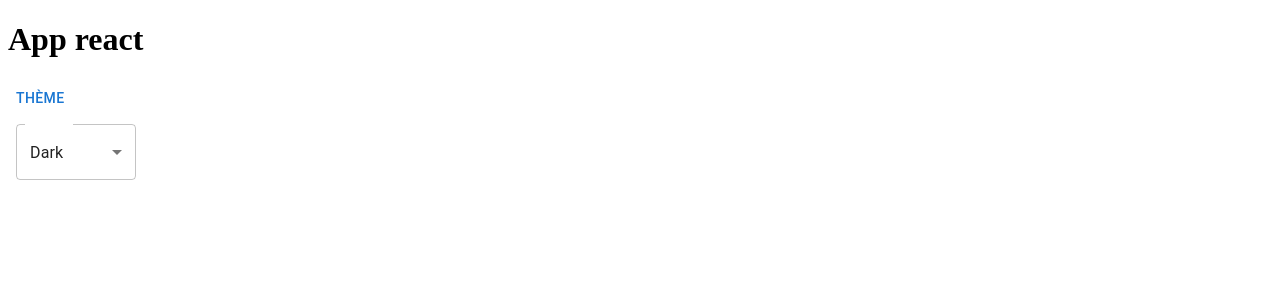
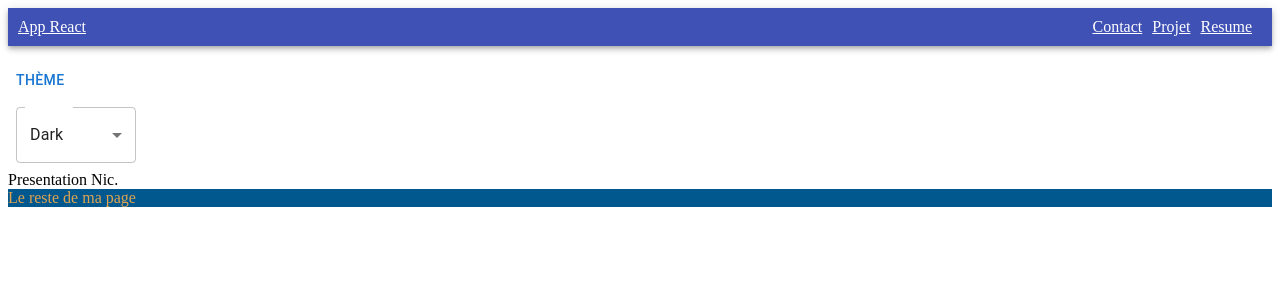
Before and after one commit to Nic376/portfolio, a React (Create React App) app: page / in a window 1280 px wide. Shown: the top 300 px of the page. Built offline with nearby package versions, Linux system fonts and the light colour scheme.

Commit message:
menu et changement de couleur

```diff
--- a/package.json
+++ b/package.json
@@ -14,12 +14,16 @@
     "@types/node": "^12.0.0",
     "@types/react": "^17.0.0",
     "@types/react-dom": "^17.0.0",
+    "@types/react-router-dom": "^5.3.1",
     "react": "^17.0.2",
     "react-dom": "^17.0.2",
     "react-redux": "^7.2.5",
+    "react-router": "^5.2.1",
+    "react-router-dom": "^5.3.0",
     "react-scripts": "4.0.3",
     "redux": "^4.1.1",
     "redux-thunk": "^2.3.0",
+    "reselect": "^4.0.0",
     "typescript": "^4.1.2",
     "web-vitals": "^1.0.1"
   },
--- a/src/App.tsx
+++ b/src/App.tsx
@@ -1,16 +1,29 @@
 import React from 'react';
 import { Provider } from 'react-redux';
+import ThemeBox from './main/components/ThemeBox';
 import ThemeSelect from './main/components/ThemeSelect';
 import configureStore from './main/reducers/configureStore';
+import AppNavigator from './main/navigation/AppNavigator';
+import { BrowserRouter as Router } from 'react-router-dom';
+import Header from './main/navigation/Header'
+
 
 const store = configureStore()
 
 const App = () => {
   return (
     <Provider store={store}>
-      <div className="App">
-        <h1>App react</h1>
-        <ThemeSelect />
+      <div>
+
+        <Router>
+          <Header />
+
+          <ThemeSelect />
+
+          <AppNavigator />
+        </Router>
+
+        <ThemeBox />
       </div>
     </Provider>
   );
--- /dev/null
+++ b/src/Presentation/Presentation.tsx
@@ -0,0 +1,11 @@
+import React from "react"
+
+const PresentationScreen = () => {
+    return (
+        <div>
+            Presentation Nic.
+        </div>
+    )
+}
+
+export default PresentationScreen
--- a/src/main/ThemeActions/themeActions.ts
+++ b/src/main/Theme/actions/themeActions.ts
@@ -1,4 +1,4 @@
-import { SupportedThemes } from "../components/ThemeSelect";
+import { SupportedThemes } from "../../components/ThemeSelect";
 
 export const toggleTheme = (theme: SupportedThemes) => {
      return async (dispatch: Function) => {
--- /dev/null
+++ b/src/main/Theme/selectors/themeSelector.ts
@@ -0,0 +1,6 @@
+import { createSelector } from 'reselect'
+
+const themeSelector = (state: any) => state.theme.theme
+const getTheme = createSelector(themeSelector, (theme) => theme)
+
+export { getTheme }
--- /dev/null
+++ b/src/main/components/ThemeBox.tsx
@@ -0,0 +1,49 @@
+import { makeStyles } from "@material-ui/core/styles";
+// import { makeStyles } from "@mui/styles";
+import React from "react";
+import { connect } from "react-redux"
+import { getTheme } from "../Theme/selectors/themeSelector";
+import { SupportedThemes } from "./ThemeSelect";
+
+interface Props {
+    theme: SupportedThemes
+}
+
+const useStyles = makeStyles(() => ({
+    LIGHT: {
+            backgroundColor: "#E0A451",
+            color: "#00588F",
+    },
+    DARK: {
+            backgroundColor: "#00588F",
+            color: "#E0A451",
+    }
+}))
+
+const ThemeBox = (props: Props) => {
+    const classes = useStyles()
+
+    const getClass = () => {
+        if (props.theme === SupportedThemes.LIGHT) {
+            // return 'backgroundColor: #E0A451, color: #00588F'
+            return classes.LIGHT
+        }
+        else {
+            // return 'backgroundColor: #00588F, color: #E0A451'
+            return classes.DARK
+        }
+    }
+
+    return (
+        <div className={getClass()}>
+            Le reste de ma page
+        </div>
+    )
+}
+
+const mapStateToProps = (state: any) => {
+    return {
+        theme:getTheme(state),
+    }
+}
+export default connect(mapStateToProps, () => {})(ThemeBox)
--- a/src/main/components/ThemeSelect.tsx
+++ b/src/main/components/ThemeSelect.tsx
@@ -4,18 +4,31 @@ import MenuItem from '@mui/material/MenuItem';
 import FormControl from '@mui/material/FormControl';
 import Select from '@mui/material/Select';
 import Button from '@mui/material/Button';
+import { bindActionCreators } from "redux"
+import { connect } from "react-redux"
+import { toggleTheme } from '../Theme/actions/themeActions';
+import { getTheme } from '../Theme/selectors/themeSelector';
 
 export enum SupportedThemes {
-    LIGHT,
-    DARK
+    LIGHT = "LIGHT",
+    DARK = "DARK"
 }
 
-const ThemeSelect = () => {
+interface Props {
+  theme: SupportedThemes
+  actions: {
+    toggleTheme: (theme: SupportedThemes) => void
+  }
+}
+
+const ThemeSelect = (props: Props) => {
     const [theme, setTheme] = useState<SupportedThemes>(SupportedThemes.DARK)
     const [open, setOpen] = useState(false);
 
     const handleChange = (event: any) =>{
-        setTheme(event.target.value)
+      const newTheme = event.target.value
+        setTheme(newTheme)
+        props.actions.toggleTheme(newTheme)
     }
 
     const handleClose = () => {
@@ -51,42 +64,17 @@ const ThemeSelect = () => {
     );
   }
 
-export default ThemeSelect
+const mapStateToProps = (state: any) => {
+  return {
+    theme: getTheme(state)
+  }
+}
+const mapDispatchToProps = (dispatch: any) => {
+  return {
+    actions:bindActionCreators({
+      toggleTheme: toggleTheme,
+    }, dispatch)
+  }
+}
 
-
-// -------------------------------------------------------------------------------------------------------------
-// import { Box, FormControl, InputLabel, MenuItem, Select } from "@material-ui/core"
-// import React, { useState } from "react"
-
-// export enum SupportedThemes {
-//   LIGHT,
-//   DARK
-// }
-
-// const ThemeSelect = () => {
-//   const [theme, setTheme] = useState<SupportedThemes>(SupportedThemes.LIGHT)
-
-//   const handleChange = (event:any) => {
-//     setTheme(event.target.value)
-//   }
-
-//   return (
-//     <Box sx={{ minWidth: 120 }}>
-//       <FormControl>
-//         <InputLabel id="demo-simple-select-label">Theme</InputLabel>
-//         <Select
-//         labelId="demo-simple-select-label"
-//         id="demon-simple-select"
-//         value={theme}
-//         label="Theme"
-//         onChange={handleChange}
-//         >
-//           <MenuItem value={SupportedThemes.LIGHT}>Light</MenuItem>
-//           <MenuItem value={SupportedThemes.DARK}>Dark</MenuItem>
-//         </Select>
-//       </FormControl>
-//     </Box>
-//   )
-// }
-
-// export default ThemeSelect
+export default connect(mapStateToProps, mapDispatchToProps)(ThemeSelect)
--- /dev/null
+++ b/src/main/navigation/AppNavigator.tsx
@@ -0,0 +1,34 @@
+import { Switch, Route } from "react-router"
+import React from "react"
+import PresentationScreen from "../../Presentation/Presentation"
+
+const AppNavigator = () => {
+    return (
+        <Switch>
+            <Route exact path="/">
+                <PresentationScreen />
+            </Route>
+
+            <Route exact path="/contact">
+                <div>
+                    contact
+                </div>
+            </Route>
+
+            <Route exact path="/projets">
+                <div>
+                    projets
+                </div>
+            </Route>
+
+            <Route exact path="/resume">
+                <div>
+                    Resume
+                </div>
+            </Route>
+
+        </Switch>
+    )
+}
+
+export default AppNavigator
--- /dev/null
+++ b/src/main/navigation/Header.jsx
@@ -0,0 +1,43 @@
+import React from 'react'
+import { AppBar, makeStyles } from '@material-ui/core'
+import { Link } from 'react-router-dom'
+
+const useStyles = makeStyles(() => ({
+        container: {
+            margin:0
+        },
+        sections: {
+            padding: "10px",
+            flex: 1,
+            display:"flex",
+            flexDirection:"row",
+            justifyContent:"space-between"
+        },
+        link: {
+            paddingRight: "10px",
+            color: "#ffffff"
+        }
+    })
+)
+
+const Header = () => {
+    const classes = useStyles()
+    return (
+        <div className={classes.container}>
+            <AppBar className={classes.sections} position="relative">
+                <div >
+                    <Link to="/" className={classes.link}>App React</Link>
+                </div>
+                <div>
+                    <Link to="/contact" className={classes.link}>Contact</Link>
+
+                    <Link to="/projets" className={classes.link}>Projet</Link>
+
+                    <Link to="/resume" className={classes.link}>Resume</Link>
+                </div>
+            </AppBar>
+        </div>
+    )
+}
+
+export default Header
--- a/src/main/reducers/ThemeReducer.ts
+++ b/src/main/reducers/ThemeReducer.ts
@@ -3,7 +3,7 @@ import { SupportedThemes } from '../components/ThemeSelect'
 type Action = { type: string }
 
 const initialState: { theme: SupportedThemes } = {
-    theme: SupportedThemes.LIGHT
+    theme: SupportedThemes.DARK
 }
 
 const themeReducer = (
```
Also changed, not shown: 1 other file (tests, documents, lock files or other folders).
